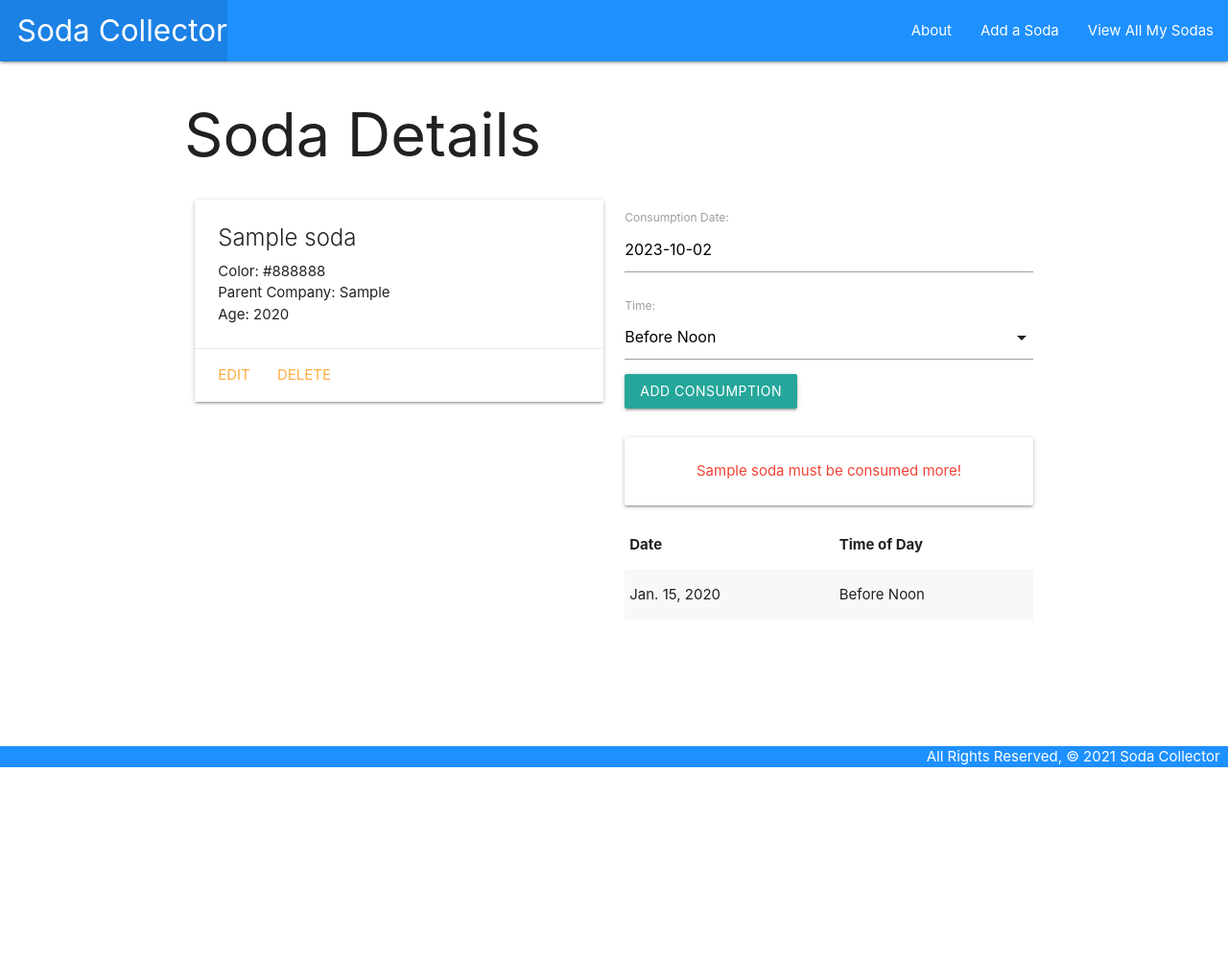
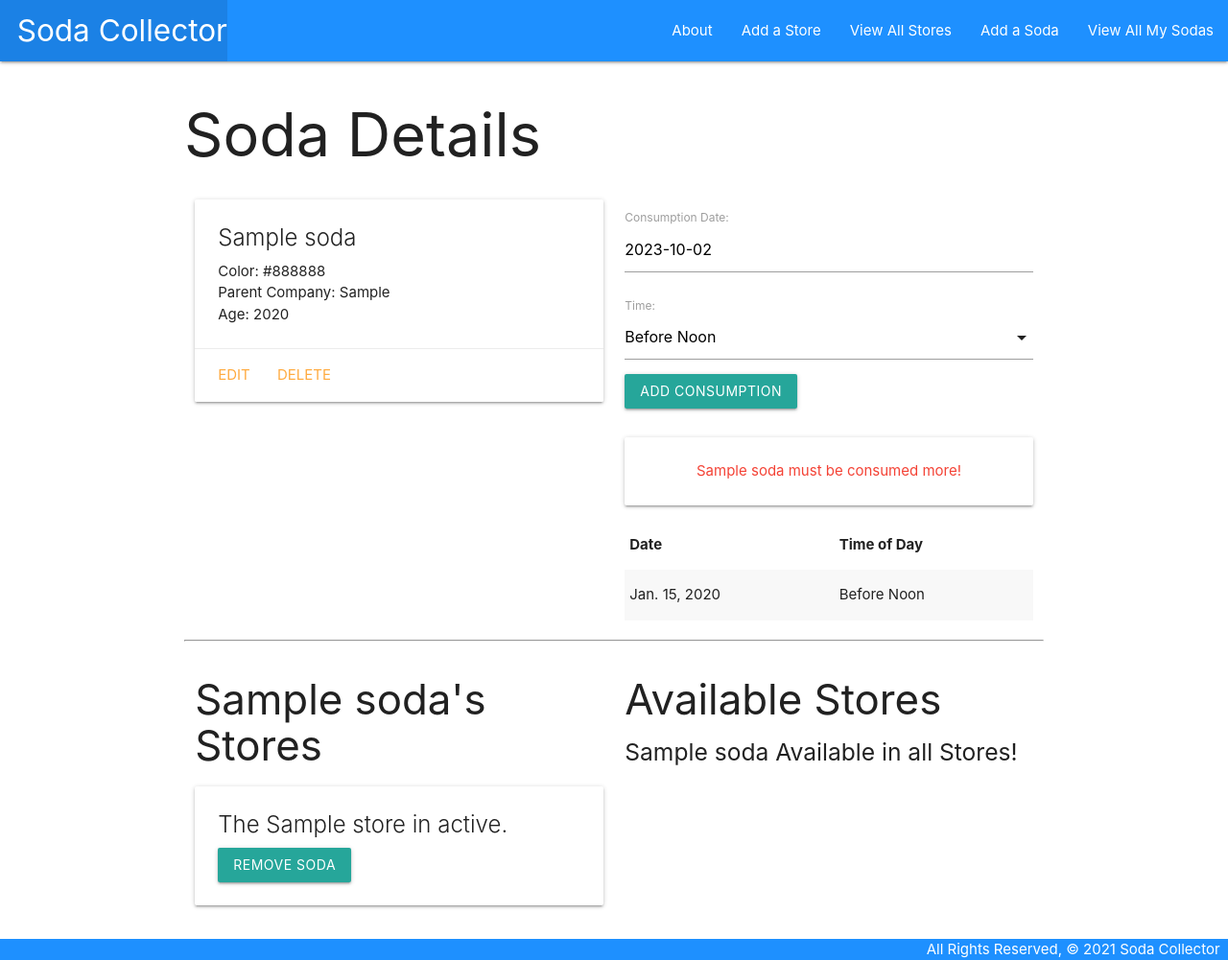
Before and after one commit to GJMattia/soda_collector, a Django app: page /soda/1/ in a window 1280 px wide. Shown: the whole page at 96% size. Before the commit the page ends 800 px from the top, so only its background shows below. Run offline with Django 4.2, Linux system fonts and the light colour scheme; tables that the repository leaves empty hold one stand-in row (values such as "Sample post").

Commit message:
add store model, add many to many relationship between soda and store models

```diff
--- a/main_app/admin.py
+++ b/main_app/admin.py
@@ -1,7 +1,9 @@
 from django.contrib import admin
 
-from .models import Soda, Consumption
+from .models import Soda, Consumption, Store
 
 admin.site.register(Soda)
 
 admin.site.register(Consumption)
+
+admin.site.register(Store)
--- a/main_app/models.py
+++ b/main_app/models.py
@@ -10,11 +10,23 @@ TIMES = (
 )
 
 
+class Store(models.Model):
+    name = models.CharField(max_length=20)
+    state = models.CharField(max_length=20)
+
+    def __str__(self):
+        return self.name
+
+    def get_absolute_url(self):
+        return reverse('stores_detail', kwargs={'pk': self.id})
+
+
 class Soda(models.Model):
     name = models.CharField(max_length=20)
     parent_company = models.CharField(max_length=20)
     color = models.CharField(max_length=15)
     release_year = models.IntegerField()
+    stores = models.ManyToManyField(Store)
 
     def __str__(self):
         return self.name
--- a/main_app/templates/base.html
+++ b/main_app/templates/base.html
@@ -7,7 +7,7 @@
   <meta http-equiv="X-UA-Compatible" content="ie=edge">
   <title>Soda Collector</title>
   <link rel="stylesheet" href="https://cdnjs.cloudflare.com/ajax/libs/materialize/1.0.0/css/materialize.min.css">
-  <link rel="stylesheet" type="text/css" href="{% static 'css/style.css' %}">
+  <link rel="stylesheet" type="text/css" href="{% static 'css/style3.css' %}">
   <script src="https://cdnjs.cloudflare.com/ajax/libs/materialize/1.0.0/js/materialize.min.js"></script>
 </head>
 <body>
@@ -19,6 +19,8 @@
         </ul>
         <ul class="right">
           <li><a href="{% url 'about' %}">About</a></li>
+          <li><a href="{% url 'stores_create' %}">Add a Store</a></li>
+                  <li><a href="{% url 'stores_index' %}">View All Stores</a></li>
           <li><a href="{% url 'sodas_create' %}">Add a Soda</a></li>
           <li><a href="{% url 'index' %}">View All My Sodas</a></li>
         </ul>
--- a/main_app/templates/home.html
+++ b/main_app/templates/home.html
@@ -1,7 +1,7 @@
 {% extends 'base.html' %}
 {% block content %}
 
-<h1>soda</h1>
+<h1>The Soda Collection Database!</h1>
 
 
 
--- a/main_app/templates/sodas/detail.html
+++ b/main_app/templates/sodas/detail.html
@@ -45,6 +45,52 @@
     </table>
   </div>
 </div>
+<hr>
+<div class="row">
+  <div class="col s6">
+    <h3>{{ soda.name }}'s Stores</h3>
+    {% if soda.stores.count %}
+      {% for store in soda.stores.all %}
+        <div class="card">
+          <div class="card-content">
+            <span class="card-title">
+              The {{ store.name }} in <span>{{ store.state }}</span>.
+            </span>
+            <form action="{% url 'de_assoc_store' soda.id store.id %}" method="POST">
+              {% csrf_token %}
+              <button type="submit" class="btn">Remove Soda</button>
+            </form>
+          </div>
+        </div>
+      {% endfor %}
+    {% else %}
+      <h5>Not Available in Stores</h5>
+    {% endif %}
+  </div>
+  <!-- Available stores will come after this line -->
+  <div class="col s6">
+    <h3>Available Stores</h3>
+    {% if stores.count %}
+      {% for store in stores.all %}
+        <div class="card">
+          <div class="card-content">
+            <span class="card-title">
+              The {{ store.name }} in <span>{{ store.state }}</span>.
+            </span>
+          </div>
+          <div class="card-action">
+            <form action="{% url 'assoc_store' soda.id store.id %}" method="POST">
+              {% csrf_token %}
+              <button type="submit" class="btn">Add Soda</button>
+            </form>
+          </div>
+        </div>
+      {% endfor %}
+    {% else %}
+      <h5>{{soda.name}} Available in all Stores!</h5>
+    {% endif %}
+  </div>
+</div>
 <script>
   const dateEl = document.getElementById('id_date');
   // M is Materialize's global variable
--- a/main_app/urls.py
+++ b/main_app/urls.py
@@ -11,4 +11,22 @@ urlpatterns = [
     path('sodas/<int:pk>/delete/', views.SodaDelete.as_view(), name='sodas_delete'),
     path('sodas/<int:soda_id>/add_feeding/',
          views.add_consumption, name='add_consumption'),
+
+    path('sodas/<int:soda_id>/assoc_store/<int:store_id>/',
+         views.assoc_store, name='assoc_store'),
+
+    path('sodas/<int:soda_id>/de_assoc_store/<int:store_id>/',
+         views.de_assoc_store, name='de_assoc_store'),
+
+    path('stores/', views.StoreList.as_view(), name='stores_index'),
+
+    path('stores/<int:pk>/', views.StoreDetail.as_view(), name='stores_detail'),
+
+    path('stores/create/', views.StoreCreate.as_view(), name='stores_create'),
+
+    path('stores/<int:pk>/update/',
+         views.StoreUpdate.as_view(), name='stores_update'),
+
+    path('stores/<int:pk>/delete/',
+         views.StoreDelete.as_view(), name='stores_delete'),
 ]
--- a/main_app/views.py
+++ b/main_app/views.py
@@ -1,6 +1,7 @@
 from django.shortcuts import render, redirect
 from django.views.generic.edit import CreateView, UpdateView, DeleteView
-from .models import Soda
+from django.views.generic import ListView, DetailView
+from .models import Soda, Store
 from .forms import ConsumptionForm
 
 
@@ -21,13 +22,15 @@ def sodas_index(request):
 
 def sodas_detail(request, soda_id):
     soda = Soda.objects.get(id=soda_id)
+    id_list = soda.stores.all().values_list('id')
+    stores_soda_doesnt_have = Store.objects.exclude(id__in=id_list)
     consumption_form = ConsumptionForm()
-    return render(request, 'sodas/detail.html', {'soda': soda, 'consumption_form': consumption_form})
+    return render(request, 'sodas/detail.html', {'soda': soda, 'consumption_form': consumption_form, 'stores': stores_soda_doesnt_have})
 
 
 class SodaCreate(CreateView):
     model = Soda
-    fields = '__all__'
+    fields = ['name', 'parent_company', 'color', 'release_year']
 
 
 class SodaUpdate(UpdateView):
@@ -47,3 +50,36 @@ def add_consumption(request, soda_id):
         new_consumption.soda_id = soda_id
         new_consumption.save()
     return redirect('detail', soda_id=soda_id)
+
+
+class StoreList(ListView):
+    model = Store
+
+
+class StoreDetail(DetailView):
+    model = Store
+
+
+class StoreCreate(CreateView):
+    model = Store
+    fields = '__all__'
+
+
+class StoreUpdate(UpdateView):
+    model = Store
+    fields = ['name', 'state']
+
+
+class StoreDelete(DeleteView):
+    model = Store
+    success_url = '/stores'
+
+
+def assoc_store(request, soda_id, store_id):
+    Soda.objects.get(id=soda_id).stores.add(store_id)
+    return redirect('detail', soda_id=soda_id)
+
+
+def de_assoc_store(request, soda_id, store_id):
+    Soda.objects.get(id=soda_id).stores.remove(store_id)
+    return redirect('detail', soda_id=soda_id)
```
Also changed, not shown: main_app/templates/main_app/store_confirm_delete.html (added, +13 -0 lines), main_app/templates/main_app/store_detail.html (added, +20 -0 lines), main_app/templates/main_app/store_form.html (added, +19 -0 lines), main_app/templates/main_app/store_list.html (added, +17 -0 lines), main_app/migrations/0003_store_alter_consumption_options_and_more.py (added), main_app/migrations/0004_soda_stores.py (added), main_app/static/css/style3.css (renamed from main_app/static/css/style.css).
